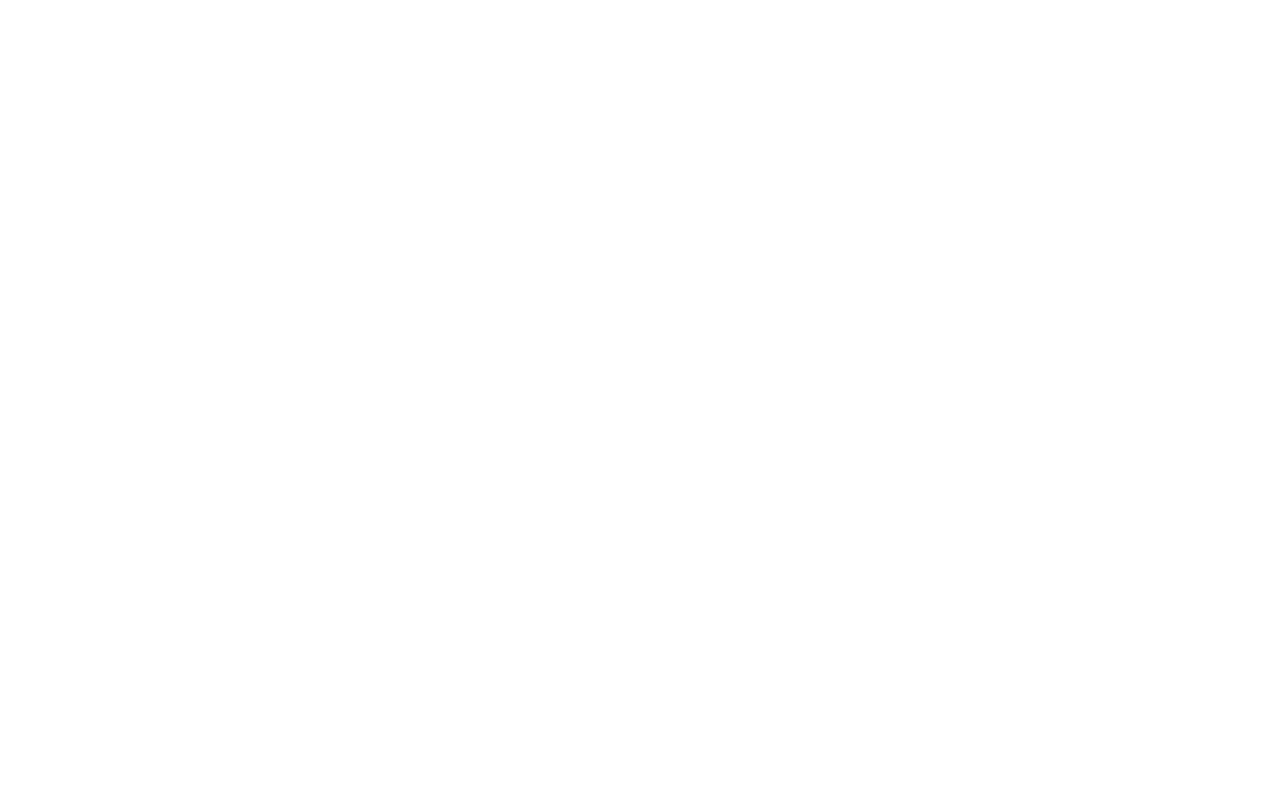
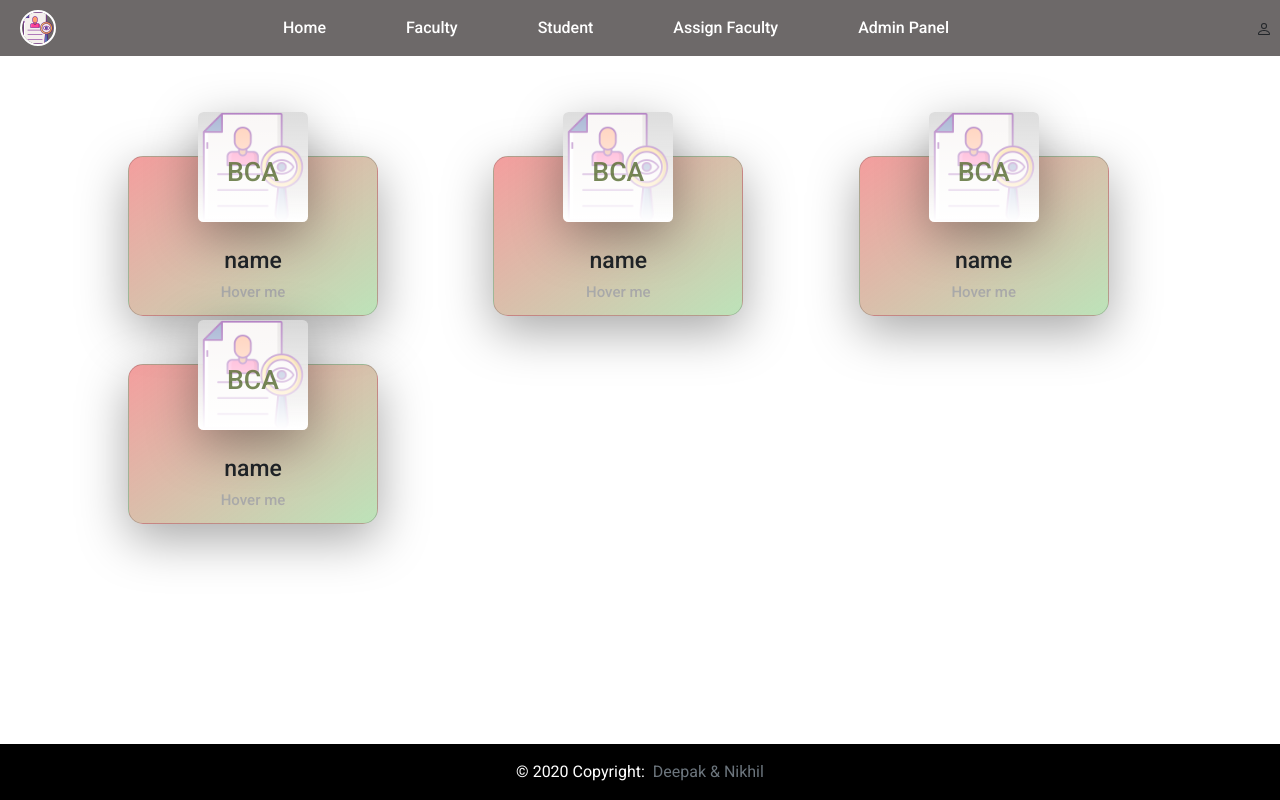
Before and after one commit to Nikhil-GGoyal/Minor-Client, a React (Create React App) app: page /cards in a window 1280 px wide. Before the commit this address had no page. Built offline with nearby package versions, Linux system fonts and the light colour scheme.

Commit message:
courses cards updated

```diff
--- a/src/App.js
+++ b/src/App.js
@@ -2,6 +2,7 @@
 import './App.css';
 import Login from "./Pages/Login";
 import Register from "./Pages/Register"
+import Cards from "./Pages/cards";
 function App() {
   return (
     <Router>
@@ -9,6 +10,7 @@
         <Routes>
           <Route path="/" element={<Login />} />
           <Route path="/Register" element={<Register/>} />
+          <Route path="/cards" element={<Cards/>} />
         </Routes>
       </div>
     </Router>
--- /dev/null
+++ b/src/Pages/cards.jsx
@@ -0,0 +1,30 @@
+import "../shared/cards/cards.scss"
+import Section from "../shared/cards/Cards"
+import Header from "../shared/header/Navbar"
+import Footer from "../shared/footer/Footer"
+function Cards() {
+    return (
+        <>
+            <Header />
+            <div className="card-container">
+                <div className="row">
+                    <div className="col-sm">
+                        <Section />
+                    </div>
+                    <div className="col-sm">
+                        <Section />
+                    </div>
+                    <div className="col-sm">
+                        <Section />
+                    </div>
+                    <div className="col-sm">
+                        <Section />
+                    </div>
+                </div>
+            </div>
+            <Footer />
+        </>
+    );
+}
+
+export default Cards;
--- /dev/null
+++ b/src/shared/cards/Cards.jsx
@@ -0,0 +1,19 @@
+import "./cards.scss"
+function Cards(prop) {
+    return (
+        <>
+        <div className="card">
+            <div className="pb"><h1>BCA</h1></div>
+            <div className="info">
+                <h1>name</h1>
+                <h2>Hover me</h2>
+            </div>
+            <div className="buttons">
+                <button id="detailed" href="/   ">Click</button>
+            </div>
+        </div>
+        </>
+     );
+}
+
+export default Cards;
--- /dev/null
+++ b/src/shared/cards/cards.scss
@@ -0,0 +1,123 @@
+.info h1,
+h2 {
+    font-weight: 500;
+    font-size: 23px;
+}
+
+.info h2 {
+    font-size: 15px;
+    color: darkgrey;
+}
+
+.card {
+    position: relative;
+    background-color: #fff;
+    width: 250px;
+    height: 160px;
+    background:linear-gradient(145deg,rgba(238, 111, 111, 0.673),rgba(105, 192, 97, 0.442));
+    box-shadow: 0 15px 50px rgb(0, 0, 0, 0.35);
+    border-radius: 15px;
+    transition: all 0.4s ease-in-out;
+}
+
+.card:hover {
+    height: 300px;
+}
+
+.pb {
+    position: absolute;
+    top: -45px;
+    left: 50%;
+    transform: translate(-50%, 0%);
+    background: linear-gradient(rgba(255, 255, 255, .5), rgba(255, 255, 255, 1)), url('../../fav.png');
+    background-color: rgba(169, 169, 169, 0.788);
+    border-radius: 5%;
+    background-size: cover;
+    background-repeat: no-repeat;
+    height: 110px;
+    width: 110px;
+    box-shadow: 0 15px 50px rgb(0, 0, 0, 0.35);
+    transition: all 0.4s ease-in-out;
+}
+
+.pb h1 {
+    text-align: center;
+    margin-top: 40%;
+    opacity: 0.8;
+    font-size: 20pt;
+    transition: all ease-in-out 0.3s;
+    color: darkolivegreen;
+}
+
+.card:hover .pb {
+    height: 170px;
+    width: 170px;
+}
+
+.card:hover .pb h1 {
+    color: burlywood;
+    font-size: 28pt;
+}
+
+.info {
+    display: flex;
+    flex-direction: column;
+    align-items: center;
+    justify-content: center;
+    padding: 90px 0px 10px 0px;
+    transition: all 0.4s ease-in-out;
+}
+
+.card:hover .info {
+    display: flex;
+    padding: 150px 0px 10px 0px;
+}
+
+.buttons {
+    position: relative;
+    display: flex;
+    opacity: 0;
+    padding: 10px 50px;
+    justify-content: space-between;
+    transform: translateX(-20px);
+    transition-timing-function: linear;
+    transition-duration: 0s, 0.2s, 0.2s;
+    transition-property: z-index, opacity, transform;
+    transition-delay: 0.2s, 0s, 0s;
+}
+
+#detailed {
+    padding: 10px 30px;
+    border-radius: 5px;
+    transition: all ease-in-out 0.3s;
+    cursor: pointer;
+    background-color: pink;
+    border: solid 1px grey;
+    color: grey;
+    font-weight: 500;
+    margin: auto;
+}
+
+#detailed:hover {
+    background-color: #ff5f96;
+    color: white;
+}
+
+.card:hover .buttons {
+    opacity: 1;
+    z-index: 0;
+    transform: translateX(1px);
+    transition-timing-function: linear;
+    transition-duration: 0s, 0.3s, 0.3s;
+    transition-property: z-index, opacity, transform;
+    transition-delay: 0.2s, 0s, 0s;
+}
+
+.card-container {
+    width: 80%;
+    margin: 100px auto;
+}
+
+.card-container .row {
+    gap: 3em;
+}
```
